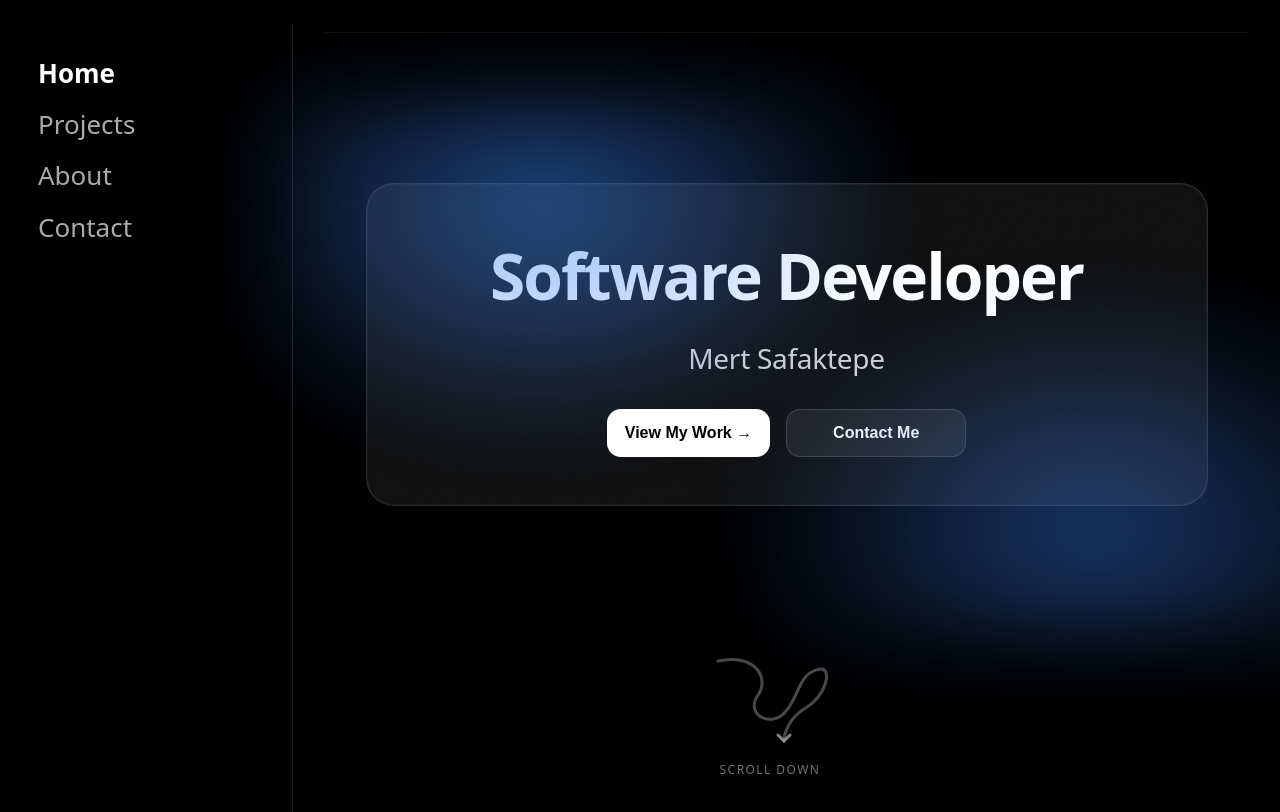
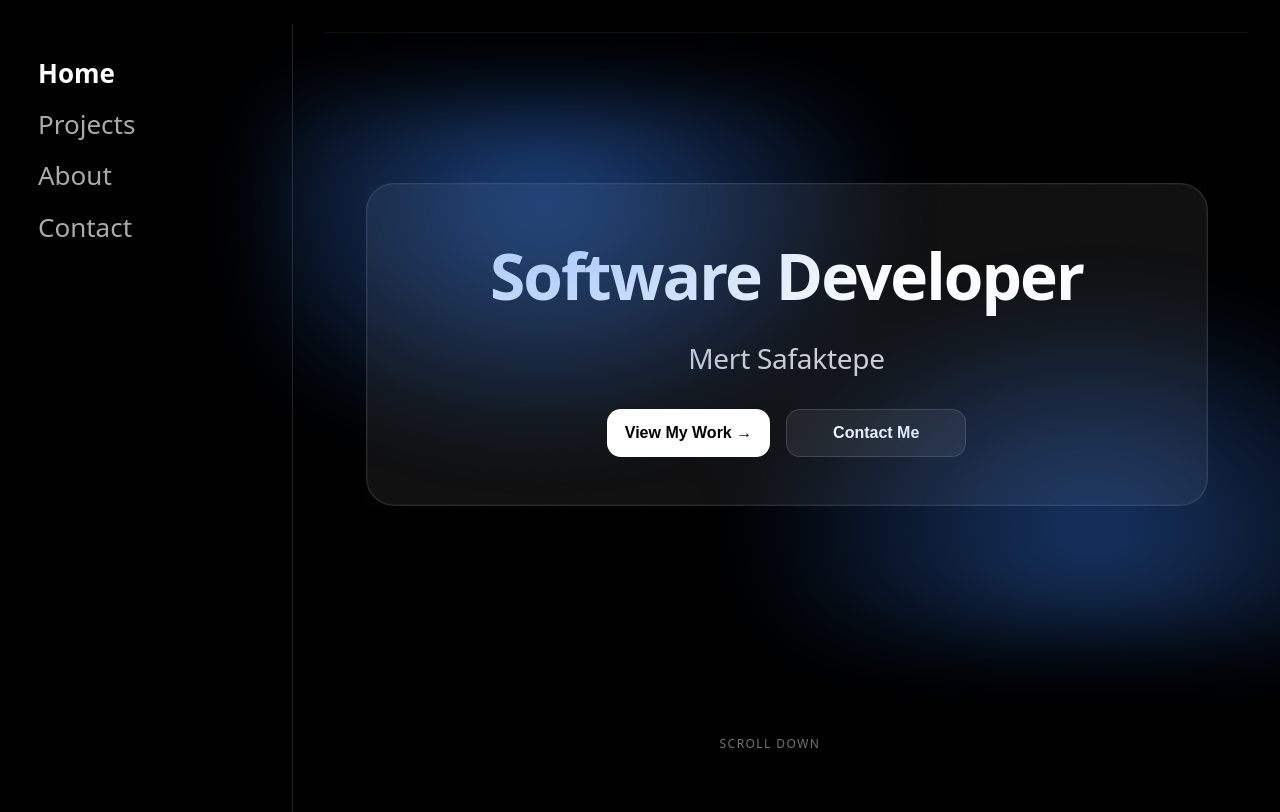
Before and after one commit to safaktepe/portfoliowebsite, a React (Vite) app: page /#home in a window 1280 px wide. Shown: the top 812 px of the page. Built offline with nearby package versions, Linux system fonts and the light colour scheme.

Commit message:
Make scroll hint interactive and clickable

```diff
--- a/src/sections/HomeSection.tsx
+++ b/src/sections/HomeSection.tsx
@@ -74,7 +74,12 @@ export function HomeSection() {
         </div>
       </div>
 
-      <div className="scrollHint" aria-hidden="true">
+      <div
+  className="scrollHint"
+  role="button"
+  aria-label="Scroll to projects section"
+  onClick={() => scrollToSection("projects")}
+>
   <svg
     width="140"
     height="110"
@@ -96,6 +101,7 @@ export function HomeSection() {
 
   <span className="scrollText">Scroll down</span>
 </div>
+
     </section>
   );
 }
--- a/src/styles/scrollHint.css
+++ b/src/styles/scrollHint.css
@@ -3,18 +3,18 @@
   }
 
   .scrollHint {
-    position: fixed;
+    position: absolute;
     left: calc(var(--sidebar-width) + (100vw - var(--sidebar-width)) / 2);
-    bottom: 22px;
     transform: translateX(-50%);
+    bottom: 48px;
 
     display: flex;
     flex-direction: column;
     align-items: center;
     gap: 8px;
-
+    cursor: pointer;
+    pointer-events: auto;
     opacity: 0.75;
-    pointer-events: none;
     z-index: 50;
   }
 
@@ -82,3 +82,17 @@
       opacity: 0;
     }
   }
+
+  @media (max-width: 768px) {
+    .scrollHint {
+      display: none;
+    }
+  }
+
+  .scrollHint:hover {
+    opacity: 1;
+  }
+
+  .scrollHint:hover .scrollText {
+    color: rgba(255, 255, 255, 0.8);
+  }
```
Lines whose indentation alone changed are shown as unchanged.
